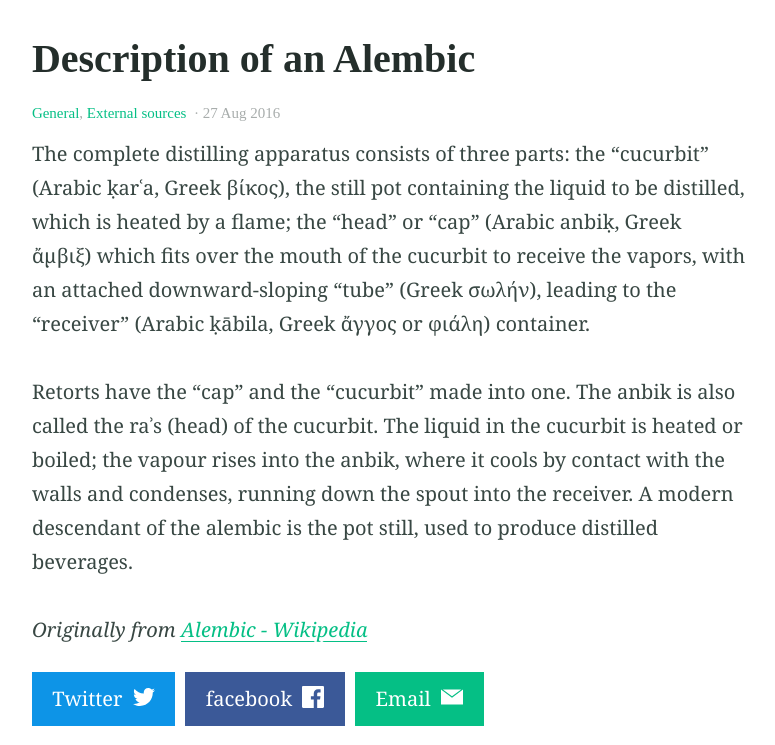
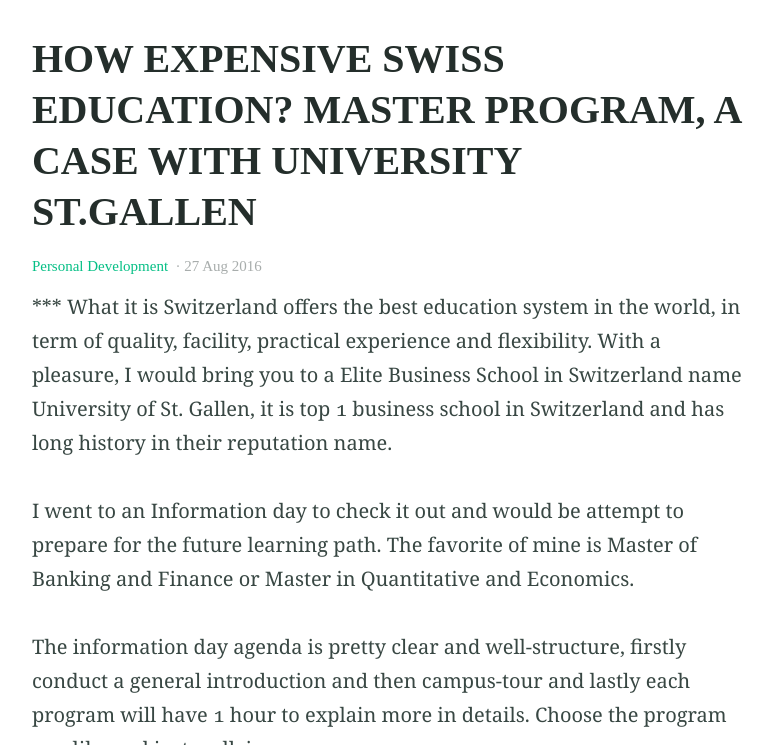
Before and after one commit to phanhaihiep/alembic_pages, a Jekyll site: the page built from _posts/2016-08-27-example-post-one.md, in a window 1280 px wide and 900 px high, scrolled down 257 px, cut to the strip 155-900 px from the top of the window. Shown: the whole strip, without its empty margins (251-1026 px from the left). Built offline with Jekyll 4.4.1, drawn with Linux system fonts in a browser that asks for light colours; our own code applies the rules of GitHub Pages for plain Markdown files; some of the changed text lies outside the part shown.

Commit message:
update 1st blog

```diff
--- a/_posts/2016-08-27-example-post-one.md
+++ b/_posts/2016-08-27-example-post-one.md
@@ -1,15 +1,60 @@
 ---
-title: Description of an Alembic
+title: HOW EXPENSIVE SWISS EDUCATION? MASTER PROGRAM, A CASE WITH UNIVERSITY ST.GALLEN
 categories:
-- General
-- External sources
+- Personal Development
 feature_image: "https://picsum.photos/2560/600?image=872"
 ---
 
-The complete distilling apparatus consists of three parts: the "cucurbit" (Arabic ḳarʿa, Greek βίκος), the still pot containing the liquid to be distilled, which is heated by a flame; the "head" or "cap" (Arabic anbiḳ, Greek ἄμβιξ) which fits over the mouth of the cucurbit to receive the vapors, with an attached downward-sloping "tube" (Greek σωλήν), leading to the "receiver" (Arabic ḳābila, Greek ἄγγος or φιάλη) container.
+*** What it is
+Switzerland offers the best education system in the world, in term of quality, facility, practical experience and flexibility. With a pleasure, I would bring you to a Elite Business School in Switzerland name University of St. Gallen, it is top 1 business school in Switzerland and has long history in their reputation name.
 
-<!-- more -->
+I went to an Information day to check it out and would be attempt to prepare for the future learning path. The favorite of mine is Master of Banking and Finance or Master in Quantitative and Economics.
 
-Retorts have the "cap" and the "cucurbit" made into one. The anbik is also called the raʾs (head) of the cucurbit. The liquid in the cucurbit is heated or boiled; the vapour rises into the anbik, where it cools by contact with the walls and condenses, running down the spout into the receiver. A modern descendant of the alembic is the pot still, used to produce distilled beverages.
+The information day agenda is pretty clear and well-structure, firstly conduct a general introduction and then campus-tour and lastly each program will have 1 hour to explain more in details. Choose the program you like and just walk in.
 
-_Originally from [Alembic - Wikipedia](https://en.wikipedia.org/wiki/Alembic)_
+
+Way to main building Foyer
+
+
+Each master program has each own information desk that you can ask, and there is table for general admission
+
+
+A campus tour is guided too, the school is so large and green, has its own bar, sport hall, huge library
+
+Key figures
+A master degree takes 18 months (1,5 years to 2 years) in various subject, specialized in Business. Tuition for international student is 3,400CHF/Semester, one program is 3 semesters.
+
+
+Admission requirements:
+1. University degree with credit 180ETC
+
+2. GMAT or GRE (you can take the test and give to the school, there is no benchmark but the higher the better)
+
+3. Your writing paper (could be your thesis in University or Master)
+
+4. Your CV
+
+5. Motivation Letter (max 3 pages)
+
+
+Testimonial:
+Pros:
+
+• You can have a pre-assessment before official apply, it will help to navigate the profile, save time and cost.
+
+• State of art programs, elite students and professors, modern facility: green space, large hall, hug library, gym and sport hall.
+
+• Tuition is ridiculous good.
+
+• All programs were teaching in English.
+
+• Career Center is a big plus to bridge you with potential employer.
+
+Cons:
+
+• All programs require at least some work experience and if you are too much experience can considering over-qualify.
+
+• Working-permit is difficult, after study time, your visa will be expired. As the school mentioned they also help to prepare a working permit but you should consider as a factor.
+
+Final words:
+I have heard friends take about University St. Gallen, majority they mentioned positive and here today with my own eyes and first impression, I must come here to learn. Despite strictly permission of entry and location distance, I could have it a go by applying for a pre-assessment.
```
Also changed, not shown: images/MiQEF.jpg (added), images/MiQEF_circu.jpg (added), images/UST_Information_day.jpg (added), images/UST_class_room.jpg (added), images/UST_present.jpg (added), images/UST_sport_hall.jpg (added), 1 other file.
